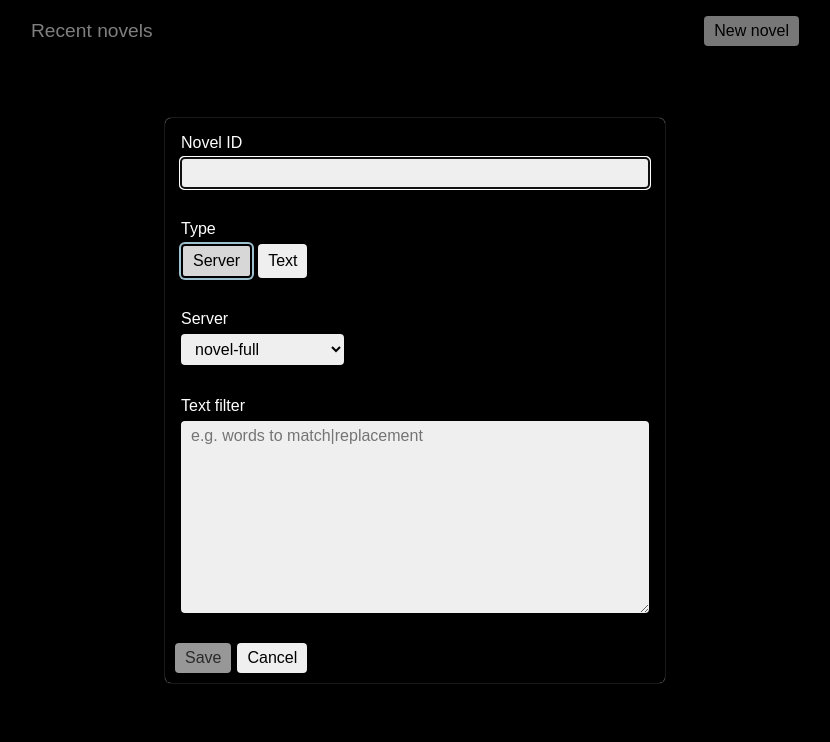
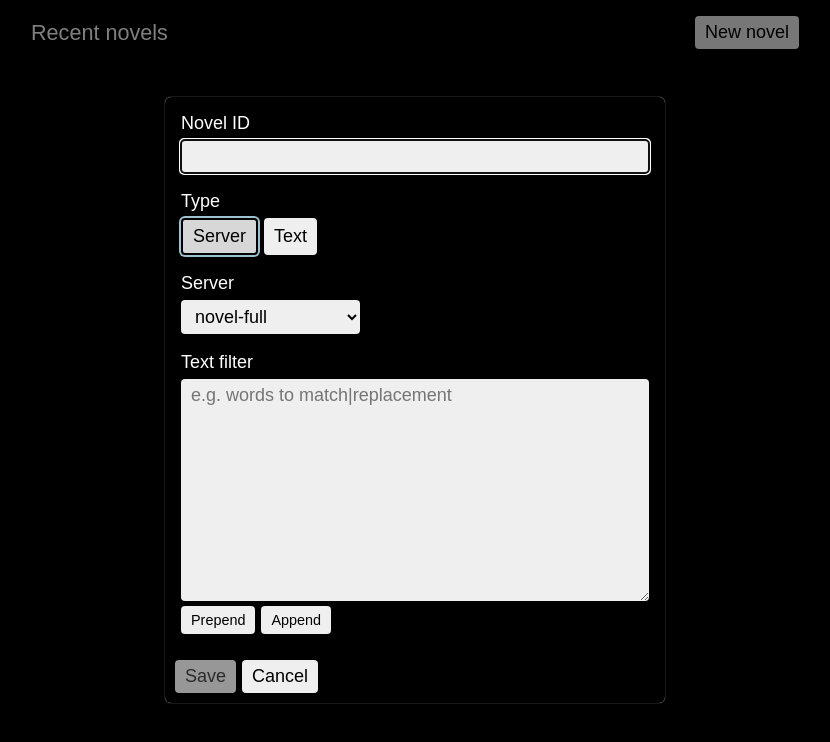
Before and after one commit to fuzetsu/web-novel-reader, a Preact app: page / in a window 1280 px wide. Both pictures are taken after a click on the button "New novel". Shown: the top 742 px of the page, without its empty margins (225-1055 px from the left). Built offline with nearby package versions, Linux system fonts and the light colour scheme.

Commit message:
add support for filters in text type novels - bump font-size to 18px - centralized text field and textarea logic to component

```diff
--- a/src/cmp/App/App.tsx
+++ b/src/cmp/App/App.tsx
@@ -58,8 +58,8 @@ export function App() {
     <ChooseNovelModal
       state={
         novelType === 'text'
-          ? { type: 'text', novelId, novelText }
-          : { type: 'server', filter, novelId, server }
+          ? { type: 'text', novelId, novelText, filter }
+          : { type: 'server', novelId, server, filter }
       }
       onClose={() => setChooseNovelOpen(false)}
       onChange={async nextState => {
@@ -70,9 +70,9 @@ export function App() {
           await new Promise(requestAnimationFrame)
         }
         setNovelType(nextState.type)
+        setFilter(nextState.filter)
         if (nextState.type === 'server') {
           setServer(nextState.server)
-          setFilter(nextState.filter)
         } else {
           setNovelText(nextState.novelText)
         }
--- a/src/cmp/App/hooks/useNovelState.ts
+++ b/src/cmp/App/hooks/useNovelState.ts
@@ -1,6 +1,7 @@
 import { fetchChapter, getMaxChapter, Server } from 'lib/api'
 import { useLocationHash, usePersistedState, useThrottledScroll } from 'lib/hooks'
 import {
+  applyTextFilter,
   delayWithCancel,
   promiseWithCancel,
   q,
@@ -42,8 +43,13 @@ export function useNovelState() {
 
   const [novelType, setNovelType] = usePersistedState<NovelType>(novelKey('type'), 'server')
 
+  const [filter, setFilter] = usePersistedState(novelKey('filter'), '')
+
   const [novelText, setNovelText] = usePersistedState(novelKey('text'), '')
-  const novelTextChapters = useMemo(() => splitNovelText(novelText), [novelText])
+  const novelTextChapters = useMemo(
+    () => splitNovelText(novelText).map(chapter => applyTextFilter(chapter, filter)),
+    [novelText, filter]
+  )
 
   const [storedMaxChapter, setMaxChapter] = usePersistedState<MaxChapter>(
     novelKey('max-chap'),
@@ -84,8 +90,6 @@ export function useNovelState() {
 
   const [server, setServer] = usePersistedState<Server>(novelKey('server'), 'novel-full')
 
-  const [filter, setFilter] = usePersistedState(novelKey('filter'), '')
-
   const setCurrentChapter = (chapter: number) => {
     location.hash = `/${novelId}/${chapter}`
   }
@@ -114,12 +118,9 @@ export function useNovelState() {
       promiseWithCancel(
         Promise.all(
           repeat(loadCount, index =>
-            fetchChapter(
-              server,
-              novelId,
-              currentChapter + index,
-              filter.split('\n').map(x => x.split('|'))
-            ).catch(() => ['Error fetching chapter.'])
+            fetchChapter(server, novelId, currentChapter + index)
+              .then(chapter => applyTextFilter(chapter, filter))
+              .catch(() => ['Error fetching chapter.'])
           )
         ),
         setChapters
--- a/src/cmp/ChooseNovelModal.tsx
+++ b/src/cmp/ChooseNovelModal.tsx
@@ -2,9 +2,12 @@ import { getServerOverride, Server, SERVER_NAMES } from 'lib/api'
 import { useAutoFocusRef } from 'lib/hooks'
 import { useState } from 'preact/hooks'
 import { Modal } from './Modal'
+import { TextField } from './TextField'
+import { RefObject } from 'preact'
 
 interface CommonState {
   novelId: string | null
+  filter: string
 }
 
 interface TextState extends CommonState {
@@ -15,7 +18,6 @@ interface TextState extends CommonState {
 interface ServerState extends CommonState {
   type: 'server'
   server: Server
-  filter: string
 }
 
 type State = TextState | ServerState
@@ -26,47 +28,43 @@ interface Props {
   onClose(): void
 }
 
-const COMMON_INPUT_PROPS = {
-  autoComplete: 'off',
-  autoCapitalize: 'off',
-  autoCorrect: 'off'
-} as const
-
 export function ChooseNovelModal(props: Props) {
   const { onClose, state, onChange } = props
 
   const [novelType, setNovelType] = useState(state.type)
   const [novelId, setNovelId] = useState(() => state.novelId?.replace(/-/g, ' ') ?? '')
+  const [filter, setFilter] = useState(state.filter ?? '')
   const cleanNovelId = novelId.toLowerCase().replace(/\s+/g, '-')
 
   const isNew = !state.novelId
 
   const serverState = state.type === 'server' ? state : null
-  const [filter, setFilter] = useState(serverState?.filter ?? '')
   const [server, setServer] = useState(serverState?.server ?? 'novel-full')
-  const serverFormDirty =
-    novelType === 'server' && (server !== serverState?.server || filter !== serverState.filter)
+  const serverFormDirty = novelType === 'server' && server !== serverState?.server
 
   const textState = state.type === 'text' ? state : null
   const [novelText, setNovelText] = useState(textState?.novelText ?? '')
   const textFormDirty = novelType === 'text' && novelText !== textState?.novelText
 
   const formDirty =
-    serverFormDirty || textFormDirty || novelType !== state.type || novelId !== state.novelId
+    serverFormDirty ||
+    textFormDirty ||
+    novelType !== state.type ||
+    novelId !== state.novelId ||
+    filter !== state.filter
 
   const handleChange = () => {
     if (novelType === 'server') onChange({ type: 'server', filter, novelId: cleanNovelId, server })
     else if (novelType === 'text')
-      onChange({ type: 'text', novelId: cleanNovelId, novelText: novelText })
+      onChange({ type: 'text', novelId: cleanNovelId, novelText, filter })
     onClose()
   }
 
   const override = getServerOverride(cleanNovelId)
 
-  const novelIdInputRef = useAutoFocusRef<HTMLInputElement>()
+  const [autoFocusRef] = useAutoFocusRef<HTMLInputElement>()
 
   const serverFormContent = novelType === 'server' && (
-    <>
     <div className="form-group">
       <label>Server {override ? '(overridden)' : ''}</label>
       {override ? (
@@ -85,50 +83,18 @@ export function ChooseNovelModal(props: Props) {
         </select>
       )}
     </div>
-      <div className="form-group">
-        <label>Text filter</label>
-        <textarea
-          value={filter}
-          rows={10}
-          onInput={e => setFilter((e.target as HTMLTextAreaElement).value)}
-          placeholder="e.g. words to match|replacement"
-        />
-      </div>
-    </>
   )
 
-  const setTextAreaCursor = (target: HTMLElement, pos: 'top' | 'bottom') => {
-    const txt = target.closest('.form-group')?.querySelector('textarea')
-    if (!txt) return
-    const { cursor, scroll } =
-      pos === 'top'
-        ? { cursor: 0, scroll: 0 }
-        : { cursor: novelText.length, scroll: txt.scrollHeight }
-    txt.setSelectionRange(cursor, cursor)
-    txt.scrollTop = scroll
-  }
   const textFormContent = novelType === 'text' && (
     <div className="form-group">
       <label>Content</label>
-      <textarea
-        {...COMMON_INPUT_PROPS}
+      <TextField
+        showTextControls
         value={novelText}
         rows={10}
-        onInput={e => setNovelText((e.target as HTMLTextAreaElement).value)}
+        onInput={setNovelText}
         placeholder="Chapter 1: Once upon a time"
       />
-      <div class="button-group small">
-        <button
-          onClick={e => {
-            setTextAreaCursor(e.target as HTMLButtonElement, 'top')
-          }}
-        >
-          Prepend
-        </button>
-        <button onClick={e => setTextAreaCursor(e.target as HTMLButtonElement, 'bottom')}>
-          Append
-        </button>
-      </div>
     </div>
   )
 
@@ -139,19 +105,19 @@ export function ChooseNovelModal(props: Props) {
       }}
     >
       <div className="form-group">
-        <label>Novel ID</label>
-        <input
-          {...COMMON_INPUT_PROPS}
-          ref={novelIdInputRef}
+        <label>{novelType === 'text' ? 'Novel name' : 'Novel ID'}</label>
+        <TextField
+          fieldRef={isNew ? autoFocusRef : undefined}
           value={novelId}
           disabled={!isNew}
-          onInput={e => setNovelId((e.target as HTMLInputElement | undefined)?.value ?? '')}
+          onInput={setNovelId}
         />
       </div>
       <div className="form-group">
         <label>Type</label>
         <div className="button-group">
           <button
+            ref={isNew ? undefined : (autoFocusRef as RefObject<HTMLButtonElement>)}
             class={novelType === 'server' ? 'selected' : ''}
             onClick={() => setNovelType('server')}
           >
@@ -167,6 +133,16 @@ export function ChooseNovelModal(props: Props) {
       </div>
       {serverFormContent}
       {textFormContent}
+      <div className="form-group">
+        <label>Text filter</label>
+        <TextField
+          showTextControls
+          value={filter}
+          rows={10}
+          onInput={setFilter}
+          placeholder="e.g. words to match|replacement"
+        />
+      </div>
     </div>
   )
 
--- a/src/cmp/CurrentChapterControl.tsx
+++ b/src/cmp/CurrentChapterControl.tsx
@@ -1,5 +1,6 @@
 import { classNames } from 'lib/util'
 import { useEffect, useState } from 'preact/hooks'
+import { DISABLE_AUTO_INPUT_PROPS } from './TextField'
 
 interface Props {
   chapter: number
@@ -36,11 +37,11 @@ export function CurrentChapterControl({ chapter, loadCount, maxChapter, onChange
         -
       </button>
       <input
+        {...DISABLE_AUTO_INPUT_PROPS}
         className={classNames('current-chapter-control__input', inputError && 'error')}
         value={
           focused || loadCount === 1 ? chapterInput : `${chapter}-${chapter + (loadCount - 1)}`
         }
-        size={5}
         onFocus={() => setFocused(true)}
         onBlur={() => setFocused(false)}
         onChange={e => {
--- /dev/null
+++ b/src/cmp/TextField.tsx
@@ -0,0 +1,67 @@
+import { RefObject } from 'preact'
+import { JSXInternal } from 'preact/src/jsx'
+
+interface Props<Rows extends number | undefined> {
+  fieldRef?: RefObject<Rows extends undefined ? HTMLInputElement : HTMLTextAreaElement>
+  value: string
+  placeholder?: string
+  rows?: Rows
+  disabled?: boolean
+  onInput(value: string): void
+  showTextControls?: boolean
+}
+
+export const DISABLE_AUTO_INPUT_PROPS = {
+  autoComplete: 'off',
+  autoCapitalize: 'off',
+  autoCorrect: 'off'
+} as const
+
+export function TextField<T extends number | undefined>({
+  onInput,
+  value,
+  rows,
+  showTextControls,
+  fieldRef,
+  ...rest
+}: Props<T>) {
+  const props = {
+    ...DISABLE_AUTO_INPUT_PROPS,
+    ...rest,
+    value,
+    onInput: e => onInput((e.target as HTMLInputElement | null)?.value ?? '')
+  } satisfies JSXInternal.HTMLAttributes<HTMLInputElement | HTMLTextAreaElement>
+
+  if (rows == null) {
+    return <input ref={fieldRef as RefObject<HTMLInputElement>} {...props} />
+  }
+
+  const setTextAreaCursor = (target: EventTarget | null, pos: 'top' | 'bottom') => {
+    if (!target) return
+    const elem = target as HTMLElement
+    const txt = elem.closest('.text-area')?.querySelector('textarea')
+    if (!txt) return
+    const { cursor, scroll } =
+      pos === 'top' ? { cursor: 0, scroll: 0 } : { cursor: value.length, scroll: txt.scrollHeight }
+    txt.focus()
+    txt.setSelectionRange(cursor, cursor)
+    txt.scrollTop = scroll
+  }
+  return (
+    <div className="text-area">
+      <textarea {...props} ref={fieldRef as RefObject<HTMLTextAreaElement>} rows={rows} />
+      {showTextControls && (
+        <div className="button-group small">
+          <button
+            onClick={e => {
+              setTextAreaCursor(e.target, 'top')
+            }}
+          >
+            Prepend
+          </button>
+          <button onClick={e => setTextAreaCursor(e.target, 'bottom')}>Append</button>
+        </div>
+      )}
+    </div>
+  )
+}
--- a/src/lib/hooks.ts
+++ b/src/lib/hooks.ts
@@ -1,3 +1,4 @@
+import { RefObject } from 'preact'
 import {
   Inputs,
   StateUpdater,
@@ -114,11 +115,15 @@ export function useLocationHash() {
   return hash
 }
 
-export function useAutoFocusRef<T extends HTMLElement>() {
+export function useAutoFocusRef<T extends HTMLElement>(): [
+  autoFocusReF: RefObject<T>,
+  focus: () => void
+] {
   const ref = useRef<T>(null)
+  const [count, reset] = useReducer(x => x + 1, 0)
   useEffect(() => {
     const id = requestAnimationFrame(() => ref.current?.focus())
     return () => cancelAnimationFrame(id)
-  }, [])
-  return ref
+  }, [count])
+  return [ref, reset as () => void]
 }
--- a/src/styles.css
+++ b/src/styles.css
@@ -28,7 +28,7 @@ html {
   font-family: sans-serif;
   background: black;
   color: white;
-  font-size: 16px;
+  font-size: 18px;
   --space-1: 6px;
   --space-2: 10px;
   --space-3: 16px;
@@ -116,7 +116,7 @@ a.button {
 }
 
 .form-group:not(:last-child) {
-  margin-bottom: 20px;
+  margin-bottom: var(--space-1);
 }
 
 .form-group {
@@ -211,9 +211,8 @@ a.button {
   color: white;
   background: transparent;
   border: none;
-  padding-left: 23px;
-  padding-right: 23px;
-  margin-bottom: -5px;
+  padding-right: 18px;
+  margin-bottom: -10px;
   transition: transform 250ms ease;
   pointer-events: auto;
 }
@@ -308,6 +307,7 @@ a.button {
 .current-chapter-control__input {
   text-align: center;
   min-width: 75px;
+  max-width: 90px;
   padding-left: 0;
   padding-right: 0;
 }
```
Also changed, not shown: src/lib/api.ts (+3 -18 lines), src/lib/util.ts (+14 -0 lines). Lines whose indentation alone changed are shown as unchanged.
